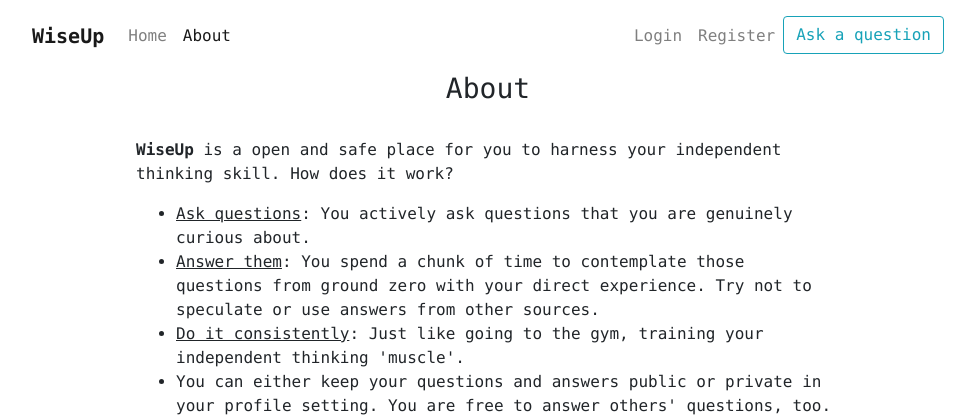
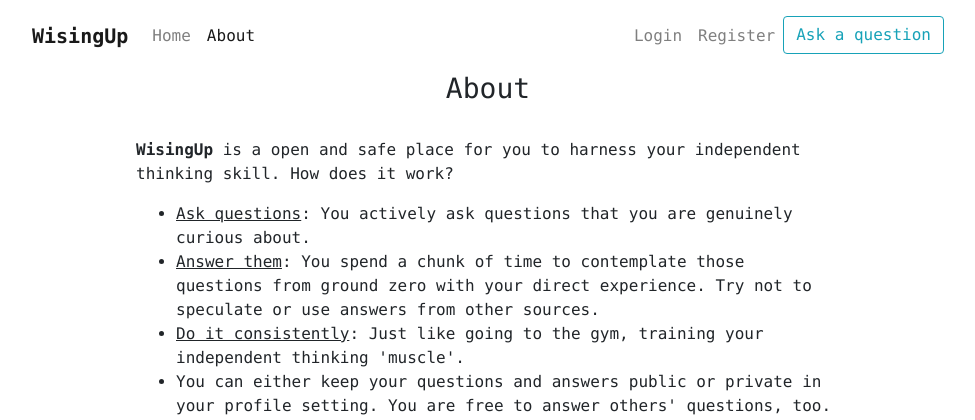
Before and after one commit to kailicen/wiseup_app, a Django app: page /about/ in a window 1280 px wide. Shown: the top 420 px of the page, without its empty margins (152-1127 px from the left). Run offline with Django 3.2, Linux system fonts and the light colour scheme; some libraries are stand-ins or nearby versions.

Commit message:
changed name

```diff
--- a/wiseup/templates/wiseup/about.html
+++ b/wiseup/templates/wiseup/about.html
@@ -1,7 +1,7 @@
 {% extends "wiseup/base.html" %} {% block content %}
 <div class="d-flex flex-column p-2 restraint-flex">
   <h3>About</h3>
-  <p class="mt-4"><b>WiseUp</b> is a open and safe place for you to harness your independent thinking skill. How does it work? </p>
+  <p class="mt-4"><b>WisingUp</b> is a open and safe place for you to harness your independent thinking skill. How does it work? </p>
   <ul>
     <li><u>Ask questions</u>: You actively ask questions that you are genuinely curious about. </li>
     <li><u>Answer them</u>: You spend a chunk of time to contemplate those questions from ground zero with your direct experience.
--- a/wiseup/templates/wiseup/base.html
+++ b/wiseup/templates/wiseup/base.html
@@ -20,9 +20,9 @@
     />
 
     {% block headers %}{% endblock %} {% if title %}
-    <title>WiseUp - {{ title }}</title>
+    <title>WisingUp - {{ title }}</title>
     {% else %}
-    <title>WiseUp</title>
+    <title>WisingUp</title>
     {% endif %}
   </head>
 
@@ -30,7 +30,7 @@
     <div class="cover-container d-flex w-100 h-100 p-2 mx-auto flex-column">
       <header class="mb-auto text-center">
         <nav class="navbar navbar-expand-lg navbar-light bg-white">
-          <a class="navbar-brand" href="{% url 'wiseup-home' %}">WiseUp</a>
+          <a class="navbar-brand" href="{% url 'wiseup-home' %}">WisingUp</a>
 
           <button
             class="navbar-toggler"
```
